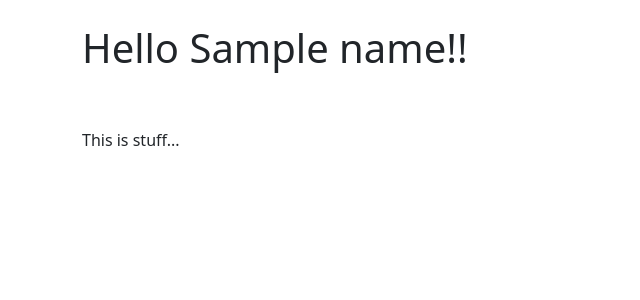
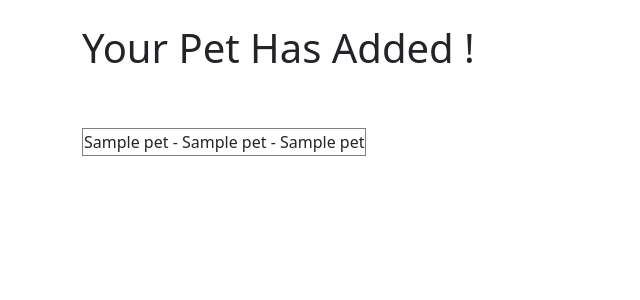
Before and after one commit to orhazout/terrraform_application, a Flask app: template templates/data.html in a window 1280 px wide. Shown: the part 56-356 px from the top of the page, without its empty margins (0-640 px from the left). Run offline with Flask 3, Linux system fonts and the light colour scheme; the template is opened without the code that fills it: values that come from a table or form of the project are taken from there, most other values are stand-ins (such as "Sample title", 1, 10 or a date in 2020); some libraries are stand-ins or nearby versions.

Commit message:
Update data.html

```diff
--- a/templates/data.html
+++ b/templates/data.html
@@ -2,11 +2,15 @@
 
 {% block content %}
 {% if name %}
-    <h1> Hello {{ name }}!!</h1>
+    <h1> Your Pet Has Added !</h1>
     <br/><br/>
-    <p id="demo">This is stuff...</p>
-<script src=" {{ url_for('static' , filename='js/myfile.js') }}"></script>
-
+<table class="'table table-hover table-bordered table-striped">
+{% for our_pets in our_pets %}
+    <tr>
+    <td>{{ pet[0] }} - {{ pet[1] }} - {{ pet[2] }}</td>
+    </tr>
+{% endfor %}
+</table>
 {% else %}
     <h1> list of pets :</h1>
     <br/>
@@ -33,9 +37,12 @@
     </form>
 </div>
 <br/><br/><br/>
-{% for pet in our_pets %}
-    {{ pet[0] }} - {{ pet[1] }} - {{ pet[2] }}
-    <br/>
+<table class="'table table-hover table-bordered table-striped">
+{% for our_pets in our_pets %}
+    <tr>
+    <td>{{ pet[0] }} - {{ pet[1] }} - {{ pet[2] }}</td>
+    </tr>
 {% endfor %}
+</table>
 {% endif %}
 {% endblock %}
```
